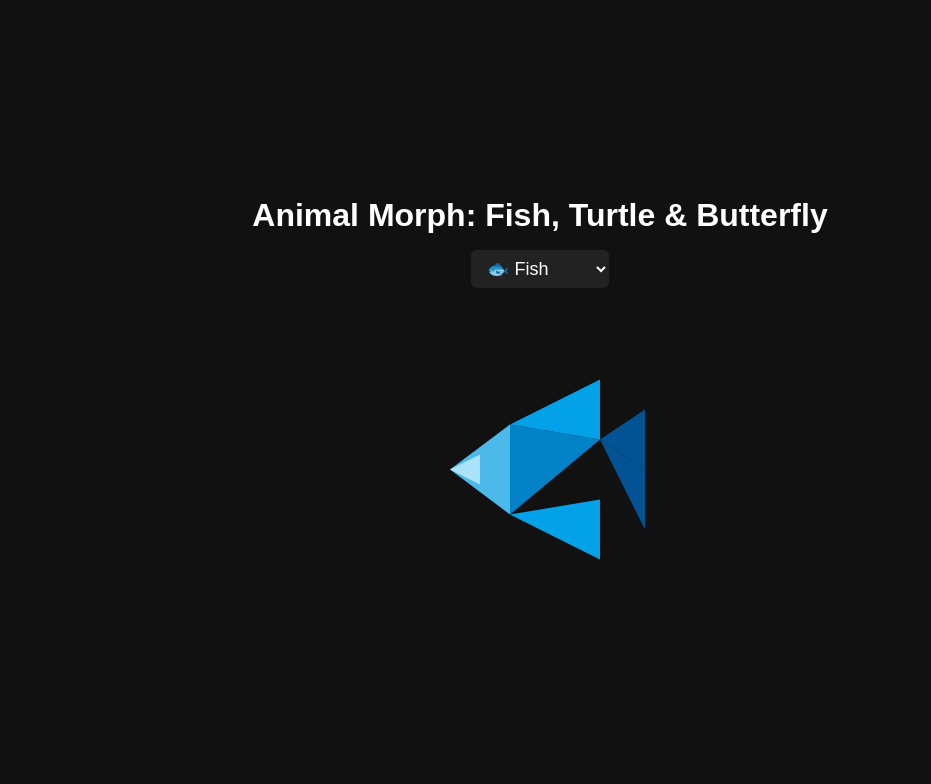
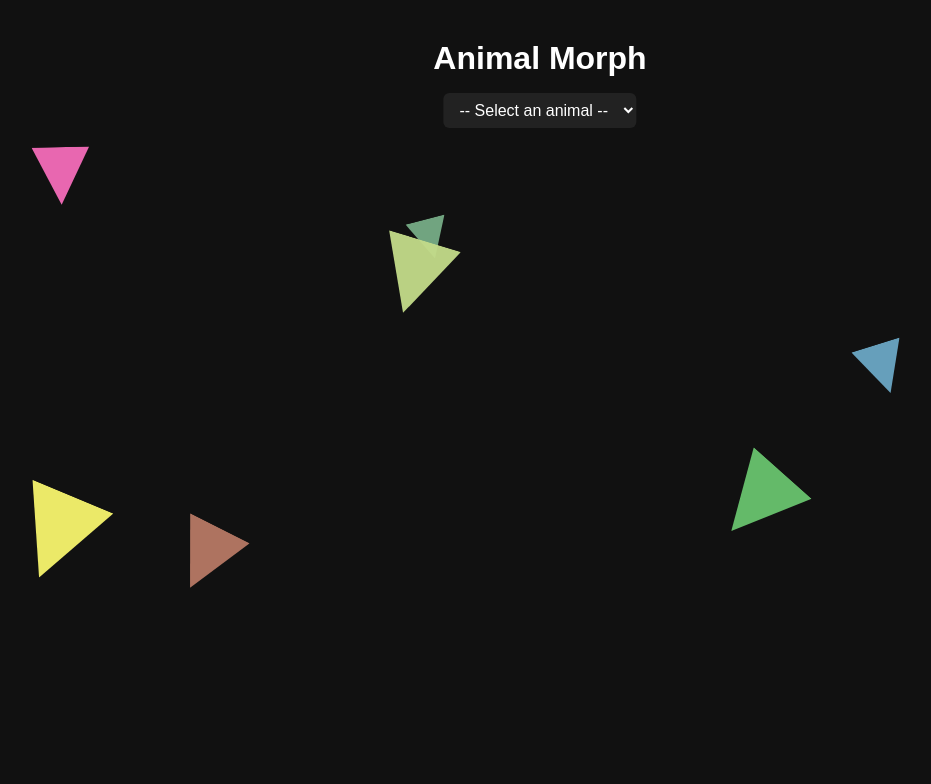
Before and after one commit to Karthik2370/Animal-Morph, a plain HTML site: page index.html in a window 1280 px wide. Shown: the whole page, without its empty margins (100-1031 px from the left). Drawn offline with Linux system fonts and the light colour scheme.

Commit message:
Add files via upload

```diff
--- a/index.html
+++ b/index.html
@@ -3,16 +3,19 @@
 <head>
   <meta charset="UTF-8" />
   <meta name="viewport" content="width=device-width, initial-scale=1" />
-<title>Animal Morph 7 Triangles</title>
+  <title>Animal Morph</title>
   <link rel="stylesheet" href="style.css" />
 </head>
 <body>
-  <h1>Animal Morph: Fish, Turtle & Butterfly</h1>
+  <div class="ui">
+    <h1>Animal Morph</h1>
     <select id="animalSelect" onchange="changeAnimal()">
+      <option value="">-- Select an animal --</option>
       <option value="fish">🐟 Fish</option>
       <option value="turtle">🐢 Turtle</option>
       <option value="butterfly">🦋 Butterfly</option>
     </select>
+  </div>
 
   <div id="container">
     <div class="triangle" id="tri1"></div>
--- a/script.js
+++ b/script.js
@@ -20,28 +20,71 @@ const animals = {
   ],
 
   butterfly: [
-    { points: '40% 30%, 20% 10%, 25% 40%', color: '#F48FB1' },  // left upper wing top
-    { points: '40% 30%, 30% 60%, 25% 40%', color: '#F06292' },  // left upper wing bottom
-    { points: '60% 30%, 80% 10%, 75% 40%', color: '#CE93D8' },  // right upper wing top
-    { points: '60% 30%, 70% 60%, 75% 40%', color: '#BA68C8' },  // right upper wing bottom
-    { points: '45% 40%, 55% 40%, 50% 60%', color: '#9C27B0' },  // body top
-    { points: '45% 60%, 55% 60%, 50% 80%', color: '#6A1B9A' },  // body bottom
-    { points: '48% 15%, 52% 15%, 50% 10%', color: '#7B1FA2' }   // antennae
+    { points: '40% 30%, 20% 10%, 25% 40%', color: '#F48FB1' },
+    { points: '40% 30%, 30% 60%, 25% 40%', color: '#F06292' },
+    { points: '60% 30%, 80% 10%, 75% 40%', color: '#CE93D8' },
+    { points: '60% 30%, 70% 60%, 75% 40%', color: '#BA68C8' },
+    { points: '45% 40%, 55% 40%, 50% 60%', color: '#9C27B0' },
+    { points: '45% 60%, 55% 60%, 50% 80%', color: '#6A1B9A' },
+    { points: '48% 15%, 52% 15%, 50% 10%', color: '#7B1FA2' }
   ]
 };
 
-function changeAnimal() {
-  const selected = document.getElementById('animalSelect').value;
-  const shape = animals[selected];
+const container = document.getElementById('container');
+const triangles = [];
+for (let i = 1; i <= 7; i++) {
+  triangles.push(document.getElementById(`tri${i}`));
+}
 
-  shape.forEach((tri, i) => {
-    const el = document.getElementById(`tri${i + 1}`);
-    el.style.webkitClipPath = `polygon(${tri.points})`;
-    el.style.clipPath = `polygon(${tri.points})`;
-    el.style.backgroundColor = tri.color;
+// Position scattered triangles around center
+function scatterTriangles() {
+  const vw = window.innerWidth;
+  const vh = window.innerHeight;
+
+  triangles.forEach(tri => {
+    const left = Math.random() * (vw - 300);
+    const top = Math.random() * (vh - 300);
+    const rotate = (Math.random() * 90 - 45).toFixed(2) + 'deg';
+    const scale = (Math.random() + 0.5).toFixed(2);
+
+    const r = Math.floor(Math.random() * 156 + 100);
+    const g = Math.floor(Math.random() * 156 + 100);
+    const b = Math.floor(Math.random() * 156 + 100);
+    const color = `rgb(${r},${g},${b})`;
+
+    tri.style.left = left + 'px';
+    tri.style.top = top + 'px';
+    tri.style.transform = `rotate(${rotate}) scale(${scale})`;
+    tri.style.backgroundColor = color;
+    tri.style.clipPath = 'polygon(40% 40%, 50% 60%, 60% 40%)';
+    tri.style.webkitClipPath = 'polygon(40% 40%, 50% 60%, 60% 40%)';
   });
 }
 
+// Morph into selected animal
+function morphTriangles(shape) {
+  const dropdownHeight = document.querySelector('.ui').offsetHeight + 20;
+  shape.forEach((tri, i) => {
+    const el = triangles[i];
+    el.style.left = `calc(50% - 150px)`;
+    el.style.top = `calc(${dropdownHeight}px + 20vh)`;
+    el.style.transform = 'none';
+    el.style.backgroundColor = tri.color;
+    el.style.clipPath = `polygon(${tri.points})`;
+    el.style.webkitClipPath = `polygon(${tri.points})`;
+  });
+}
+
+
+function changeAnimal() {
+  const selected = document.getElementById('animalSelect').value;
+  if (!selected) {
+    scatterTriangles();
+  } else {
+    morphTriangles(animals[selected]);
+  }
+}
+
 window.onload = () => {
-  changeAnimal();
+  scatterTriangles();
 };
--- a/style.css
+++ b/style.css
@@ -1,23 +1,41 @@
+* {
+  box-sizing: border-box;
+  margin: 0;
+  padding: 0;
+}
+
 body {
-  margin: 0;
+  height: 100vh;
+  width: 100vw;
   background: #111;
   color: white;
   font-family: Arial, sans-serif;
+  overflow: hidden;
   display: flex;
   flex-direction: column;
   align-items: center;
   justify-content: center;
-  height: 100vh;
   user-select: none;
 }
 
+.ui {
+  position: fixed;
+  top: 5vh;
+  left: 50%;
+  transform: translateX(-50%);
+  text-align: center;
+  margin-bottom: 20px;
+  z-index: 10;
+  user-select: none;
+}
+
+
 h1 {
-  margin: 1rem 0;
+  margin-bottom: 1rem;
 }
 
 select {
-  margin-bottom: 2rem;
-  font-size: 18px;
+  font-size: 16px;
   padding: 8px 12px;
   border-radius: 6px;
   border: none;
@@ -27,17 +45,24 @@ select {
 }
 
 #container {
-  position: relative;
-  width: 300px;
-  height: 300px;
+  position: absolute;
+  top: 0;
+  left: 0;
+  width: 100%;
+  height: 100%;
 }
 
 .triangle {
   position: absolute;
-  width: 100%;
-  height: 100%;
+  width: 300px;
+  height: 300px;
   opacity: 0.95;
-  transition: all 1s ease-in-out;
+  transition:
+    clip-path 1s ease-in-out,
+    background-color 1s ease-in-out,
+    transform 1s ease-in-out,
+    left 1s ease-in-out,
+    top 1s ease-in-out;
   -webkit-clip-path: polygon(40% 40%, 50% 60%, 60% 40%);
   clip-path: polygon(40% 40%, 50% 60%, 60% 40%);
 }
```
Lines whose indentation alone changed are shown as unchanged.
